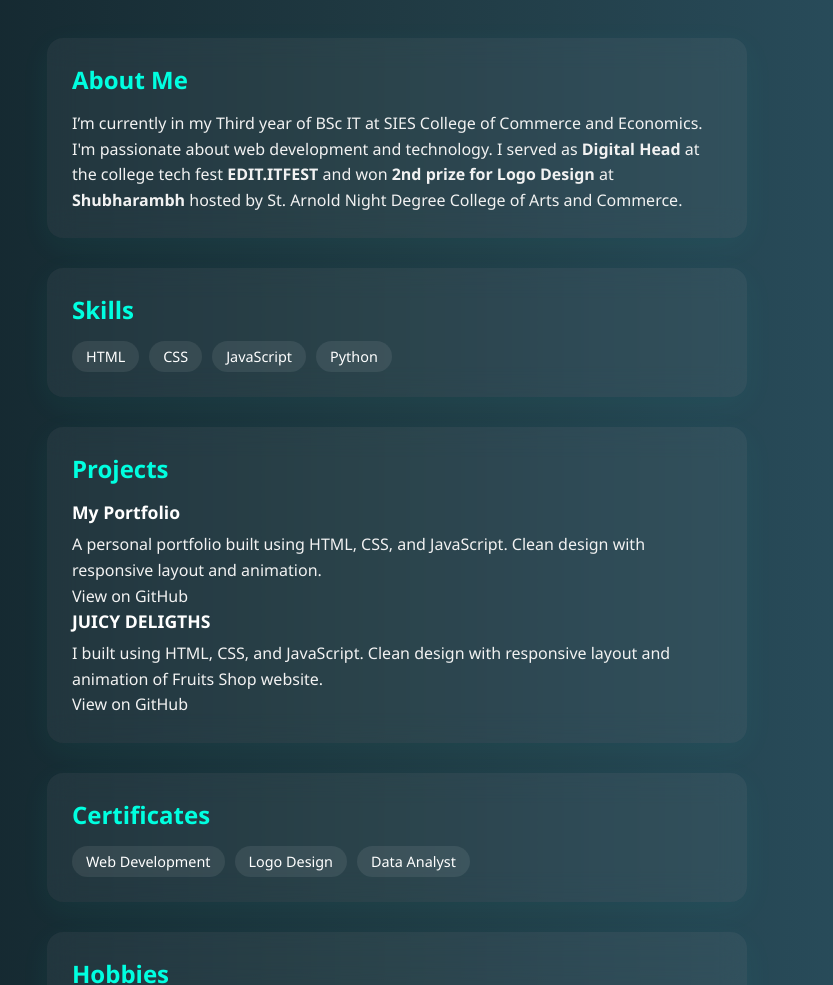
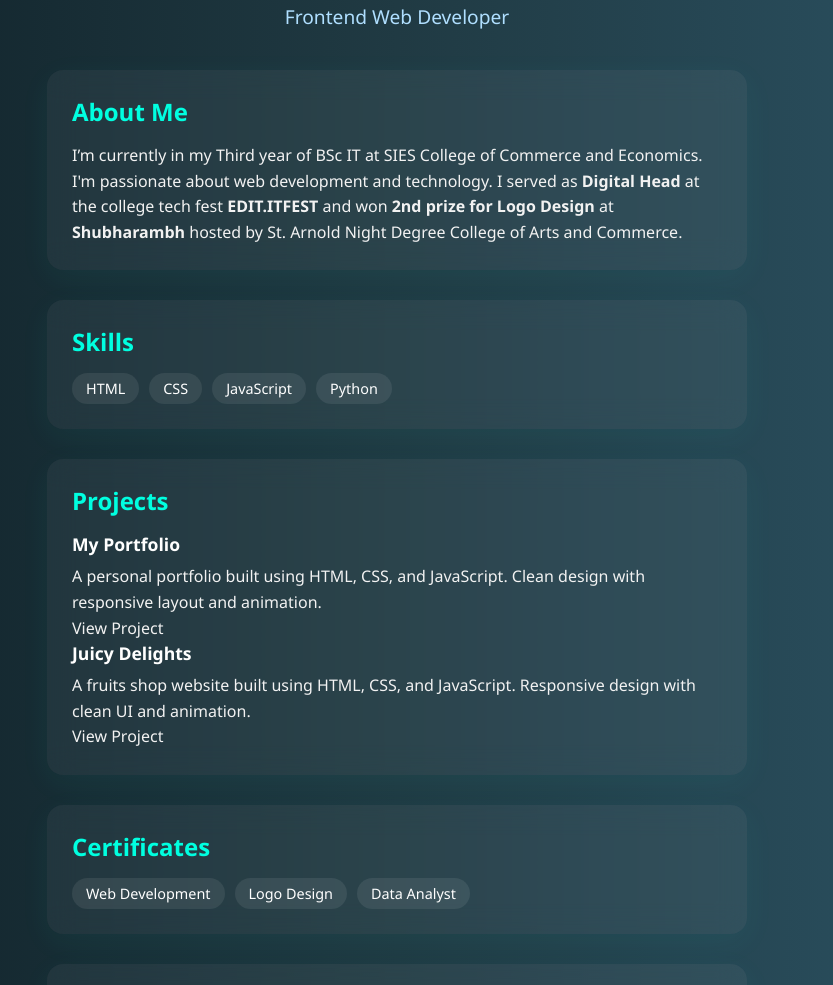
Before and after one commit to Rameshnrk80/RK, a plain HTML site: page portfolio_ramesh/index.html in a window 1280 px wide. Shown: the part 259-1244 px from the top of the page, without its empty margins (243-1076 px from the left). Drawn offline with Linux system fonts and the light colour scheme.

Commit message:
index.html

```diff
--- a/portfolio_ramesh/index.html
+++ b/portfolio_ramesh/index.html
@@ -11,13 +11,15 @@
     <header>
       <img src="RR.jpg" alt="Profile Picture" class="profile-img" />
       <h1>Nadar Ramesh Kumar</h1>
-
+      <p class="title">Frontend Web Developer</p>
     </header>
 
     <section class="card">
       <h2>About Me</h2>
       <p>
-        I’m currently in my Third year of BSc IT at SIES College of Commerce and Economics. I'm passionate about web development and technology. I served as <strong>Digital Head</strong> at the college tech fest <strong>EDIT.ITFEST</strong> and won <strong>2nd prize for Logo Design</strong> at <strong>Shubharambh</strong> hosted by St. Arnold Night Degree College of Arts and Commerce.
+        I’m currently in my Third year of BSc IT at SIES College of Commerce and Economics.
+        I'm passionate about web development and technology. I served as <strong>Digital Head</strong> at the college tech fest <strong>EDIT.ITFEST</strong>
+        and won <strong>2nd prize for Logo Design</strong> at <strong>Shubharambh</strong> hosted by St. Arnold Night Degree College of Arts and Commerce.
       </p>
     </section>
 
@@ -36,10 +38,11 @@
       <div class="project">
         <h3>My Portfolio</h3>
         <p>A personal portfolio built using HTML, CSS, and JavaScript. Clean design with responsive layout and animation.</p>
-        <a href="https://rameshnrk80.github.io/RK/portfolio_ramesh/ " target="_blank">View on GitHub</a>
-         <h3>JUICY DELIGTHS</h3>
-        <p>I built using HTML, CSS, and JavaScript. Clean design with responsive layout and animation of Fruits Shop website.</p>
-        <a href="https://rameshnrk80.github.io/RK/portfolio_ramesh/ " target="_blank">View on GitHub</a>
+        <a href="https://rameshnrk80.github.io/RK/portfolio_ramesh/" target="_blank">View Project</a>
+
+        <h3>Juicy Delights</h3>
+        <p>A fruits shop website built using HTML, CSS, and JavaScript. Responsive design with clean UI and animation.</p>
+        <a href="https://rameshnrk80.github.io/RK/portfolio_ramesh/" target="_blank">View Project</a>
       </div>
     </section>
 
@@ -59,7 +62,6 @@
         <li>Creating page layouts</li>
         <li>Photos & Video editing</li>
         <li>Editing and review</li>
-
         <li>Adobe Lightroom</li>
         <li>HD photography</li>
       </ul>
```
